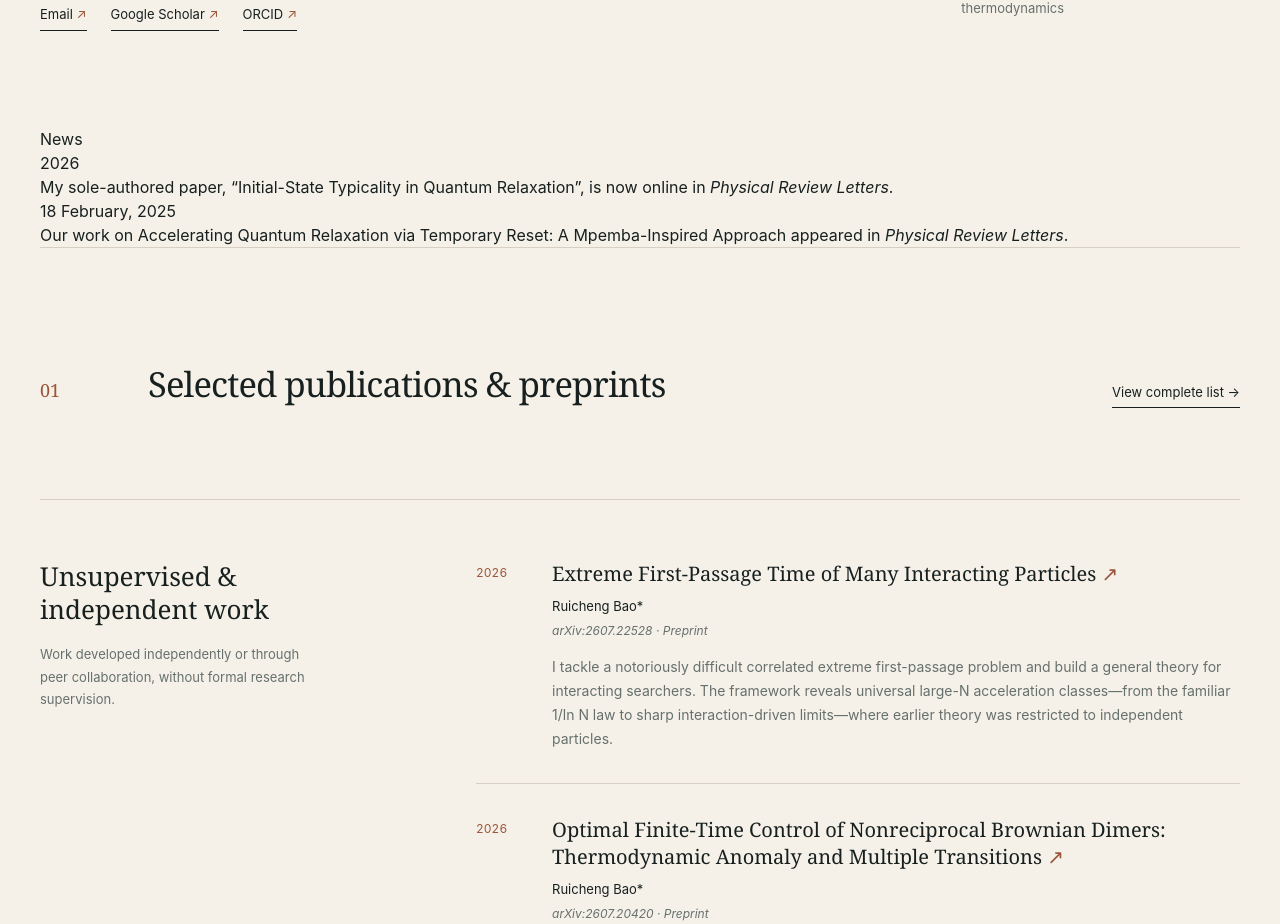
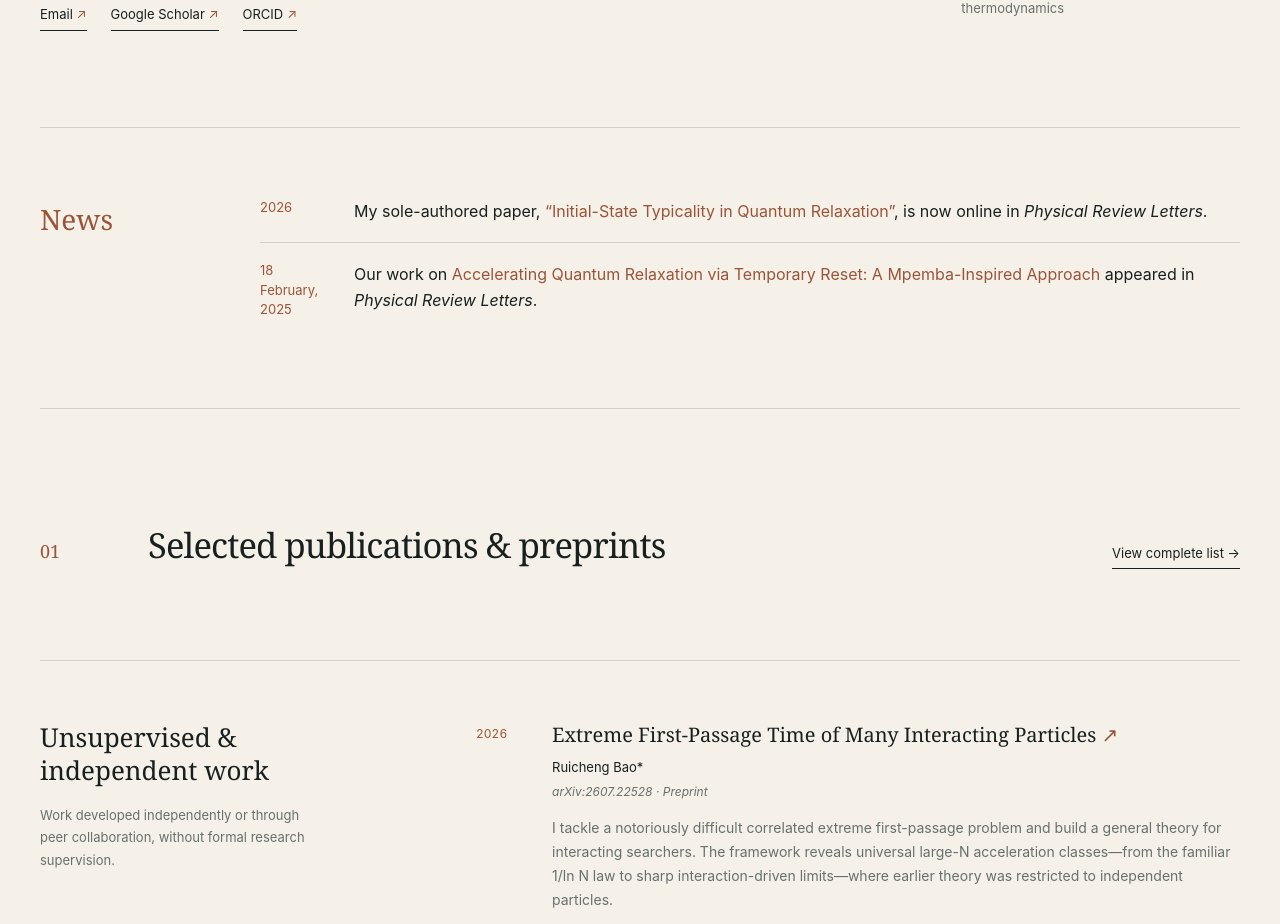
Before and after one commit to Ruicheng-12/Ruicheng-12.github.io, a Next.js app: page / in a window 1280 px wide. Shown: the part 996-1920 px from the top of the page. Built offline with nearby package versions, Linux system fonts and the light colour scheme.

Commit message:
Update globals.css

```diff
--- a/app/globals.css
+++ b/app/globals.css
@@ -872,3 +872,67 @@ p.event-title {
 .service-text {
   white-space: pre-line;
 }
+
+.news-section {
+  display: grid;
+  grid-template-columns: 180px 1fr;
+  gap: 40px;
+  padding-top: 70px;
+  padding-bottom: 70px;
+  border-top: 1px solid var(--line);
+}
+
+.news-label {
+  margin: 0;
+  color: var(--accent);
+  font-family: Georgia, "Times New Roman", serif;
+  font-size: 28px;
+}
+
+.news-list {
+  margin: 0;
+  padding: 0;
+  list-style: none;
+}
+
+.news-list li {
+  display: grid;
+  grid-template-columns: 70px 1fr;
+  gap: 24px;
+  padding: 18px 0;
+  border-top: 1px solid var(--line);
+}
+
+.news-list li:first-child {
+  padding-top: 0;
+  border-top: 0;
+}
+
+.news-list time {
+  color: var(--accent);
+  font-size: 13px;
+}
+
+.news-list p {
+  margin: 0;
+  line-height: 1.65;
+}
+
+.news-list a,
+.inline-link {
+  color: var(--accent);
+  text-decoration-thickness: 1px;
+  text-underline-offset: 3px;
+}
+
+@media (max-width: 560px) {
+  .news-section {
+    grid-template-columns: 1fr;
+    gap: 30px;
+  }
+
+  .news-list li {
+    grid-template-columns: 1fr;
+    gap: 8px;
+  }
+}
```
